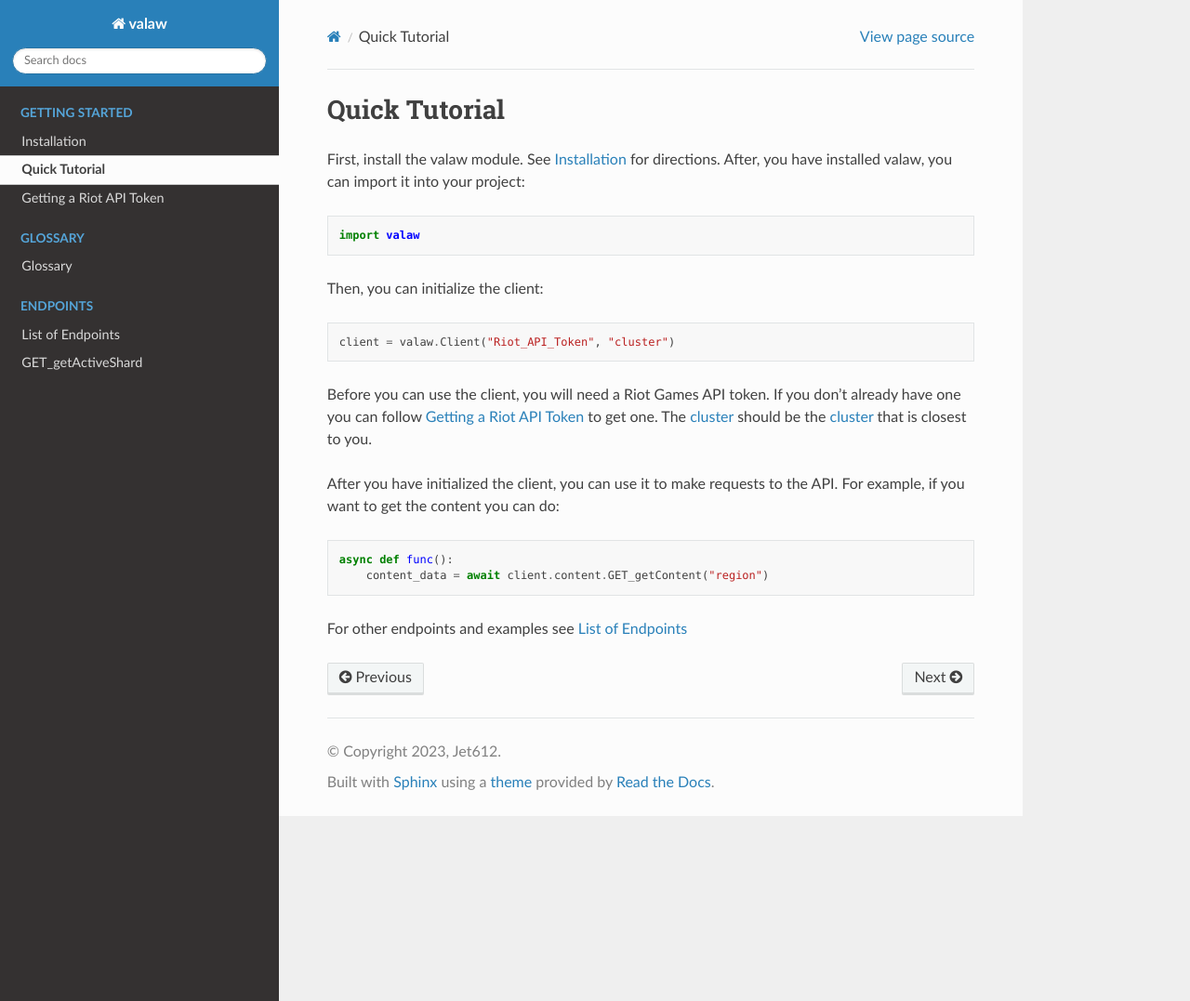
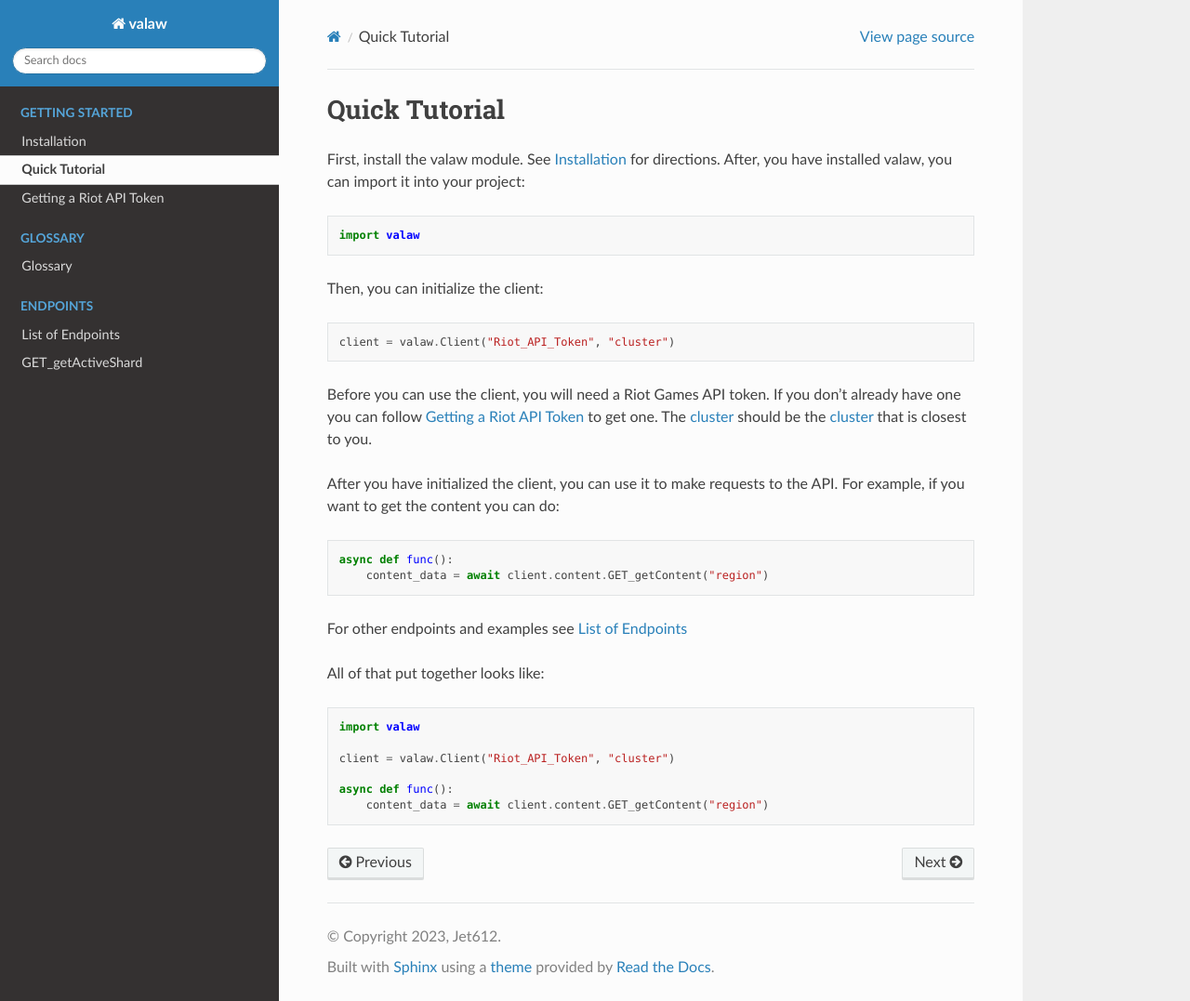
Before and after one commit to Jet612/valaw, a Sphinx documentation site: the page built from docs/pages/gettingStarted/tutorial.rst, in a window 1280 px wide and 1077 px high. Shown: the whole window at 93% size. Built offline with Sphinx 7.4.7 and the Read the Docs theme 2.0.0, drawn with Linux system fonts in a browser that asks for light colours.

Commit message:
Update tutorial.rst

```diff
--- a/docs/pages/gettingStarted/tutorial.rst
+++ b/docs/pages/gettingStarted/tutorial.rst
@@ -22,3 +22,12 @@ For example, if you want to get the content you can do::
         content_data = await client.content.GET_getContent("region")
 
 For other endpoints and examples see :ref:`endpoints`
+
+All of that put together looks like::
+
+    import valaw
+
+    client = valaw.Client("Riot_API_Token", "cluster")
+
+    async def func():
+        content_data = await client.content.GET_getContent("region")
```
